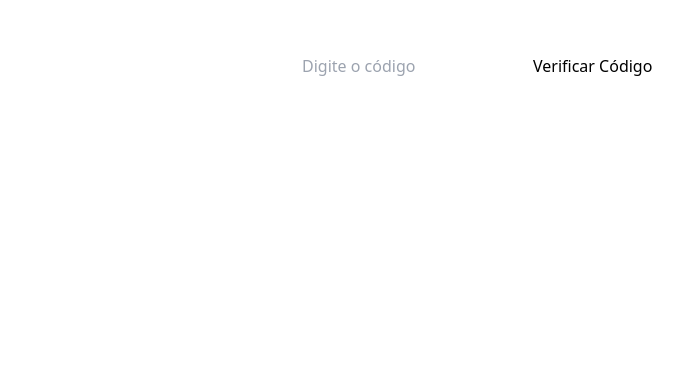
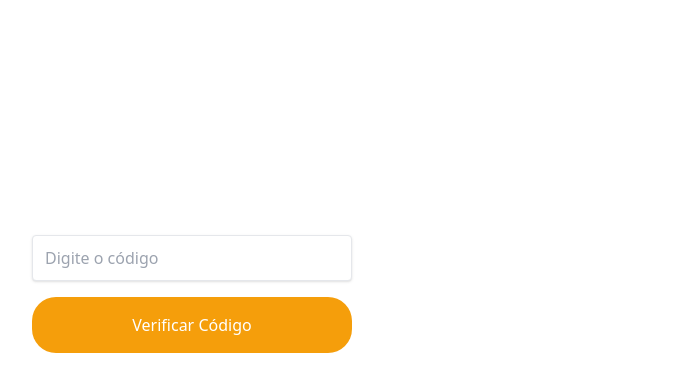
Before and after one commit to cadonaenrike/funnel-ads-Oficial, a Next.js app: page /AutenticacaoPage in a window 1280 px wide. Shown: the part 106-498 px from the top of the page, without its empty margins (448-1131 px from the left). Built offline with nearby package versions, Linux system fonts and the light colour scheme; no server answers; what tailwindcss-animated, tw-elements would draw is missing.

Commit message:
ajuste build

```diff
--- a/src/components/loginComponent.tsx
+++ b/src/components/loginComponent.tsx
@@ -45,6 +45,9 @@ export default function LoginComponent() {
   };
 
   const logar = async () => {
+    // Resetando mensagens de erro a cada tentativa de login
+    setError("");
+
     if (email === "") {
       setError("Favor digite um email válido");
       return;
@@ -57,47 +60,38 @@ export default function LoginComponent() {
       setLoading(true);
       const response = await LoginService.login({ email, senha });
 
-      if (response) {
-        setLoading(false);
-        if (response.status === 200) {
-          // Supondo que o ID do usuário esteja disponível na resposta do login
+      setLoading(false); // Parando o loading independentemente do resultado
+
+      if (response && response.status === 200) {
         const userId = response.data.user.id;
+        sessionStorage.setItem("idUser", `${userId}`);
+
+        if (response.data.user.dfatores === true) {
+          router.push("/AutenticacaoPage");
+          return;
+        }
 
         try {
           const admResponse = await getAdm(userId);
+          sessionStorage.setItem("isAdm", `${admResponse?.isadmin === true}`);
+
           if (admResponse?.isadmin === true) {
-              // Armazena 'true' como string porque sessionStorage só armazena strings
-              sessionStorage.setItem("isAdm", "true");
-              sessionStorage.setItem("idUser", `${userId}`);
-              if (response.data.user.dfatores === true) {
-                router.push("/AutenticacaoPage");
-              }
-              // Redireciona para a dashboard do administrador
             router.push("/ADM/Dashboard");
           } else {
-              // Se não houver erro, mas o usuário não for encontrado como adm, considera não adm
-              sessionStorage.setItem("isAdm", "false");
-              sessionStorage.setItem("idUser", `${userId}`);
-              // Redireciona para a dashboard do cliente
             router.push("/CLIENTE/DashboardClient");
           }
         } catch (error) {
           setError(`Erro ao verificar status de administrador: ${error}`);
-            setLoading(false);
-            sessionStorage.setItem("isAdm", "false");
         }
       } else {
-          setLoading(false);
+        // Se o status não for 200 ou não houver resposta, redireciona para a página de login
         setError("E-mail ou senha inválidos");
-        }
-      } else {
-        setLoading(false);
-        setError("E-mail ou senha inválidos");
+        router.push("/Login");
       }
     } catch (error) {
-      setLoading(false);
       console.error("Erro ao tentar logar", error);
       setError("Falha ao receber a resposta do servidor");
+      setLoading(false);
     }
   };
 
--- a/src/pages/AutenticacaoPage.tsx
+++ b/src/pages/AutenticacaoPage.tsx
@@ -1,11 +1,13 @@
 import { useState, useEffect } from "react";
 import QRCode from "qrcode.react";
+import { useRouter } from "next/router";
+import Button from "@/components/button";
 
 export default function Home() {
   const [segredo, setSegredo] = useState<{ otpauth_url: string } | null>(null);
   const [codigo, setCodigo] = useState("");
   const [resultadoVerificacao, setResultadoVerificacao] = useState("");
-
+  const router = useRouter();
   useEffect(() => {
     async function obterSegredo() {
       try {
@@ -43,6 +45,22 @@ export default function Home() {
       );
 
       const dados = await resposta.json();
+      console.log(dados);
+      if (dados.mensagem === "Código incorreto") {
+        alert("Código incorreto");
+        return;
+      } else {
+        const Admin = sessionStorage.getItem("isAdm");
+        if (Admin !== null) {
+          if (Admin === "true") {
+            router.push("/ADM/Dashboard");
+          } else {
+            router.push("CLIENTE/DashboardClient");
+          }
+        } else {
+          router.push("/Login");
+        }
+      }
       setResultadoVerificacao(dados.mensagem);
     } catch (error) {
       console.error("Erro ao verificar o código:", error);
@@ -50,25 +68,37 @@ export default function Home() {
   }
 
   return (
-    <div style={{ padding: "160px 0px 0px 750px" }}>
+    <div className="flex flex-col items-center justify-center min-h-screen py-2">
       {segredo && (
-        <QRCode
-          value={segredo.otpauth_url}
-          style={{ height: "350px", width: "350px" }}
-        />
+        <div className="mb-4">
+          <h1 className="mb-6 text-3xl font-bold text-center text-slate-800">
+            Escaneie o QR Code
+          </h1>
+          <QRCode value={segredo.otpauth_url} size={300} />
+        </div>
       )}
 
-      <form onSubmit={handleSubmit}>
+      <form onSubmit={handleSubmit} className="w-full max-w-xs">
         <input
           type="text"
-          style={{ width: "231px" }}
+          className="w-full px-3 py-3 leading-tight text-amber-500 border rounded shadow appearance-none focus:outline-none focus:shadow-outline"
           value={codigo}
           onChange={(e) => setCodigo(e.target.value)}
           placeholder="Digite o código"
         />
-        <button type="submit">Verificar Código</button>
+        <button
+          type="submit"
+          className="w-full px-4 py-4 mt-4 rounded-3xl text-white bg-amber-500 hover:bg-amber-600 focus:outline-none focus:shadow-outline"
+        >
+          Verificar Código
+        </button>
       </form>
-      {resultadoVerificacao && <p>{resultadoVerificacao}</p>}
+
+      {resultadoVerificacao && (
+        <div className="mt-4 text-center text-red-500">
+          {resultadoVerificacao}
+        </div>
+      )}
     </div>
   );
 }
```
Lines whose indentation alone changed are shown as unchanged.
